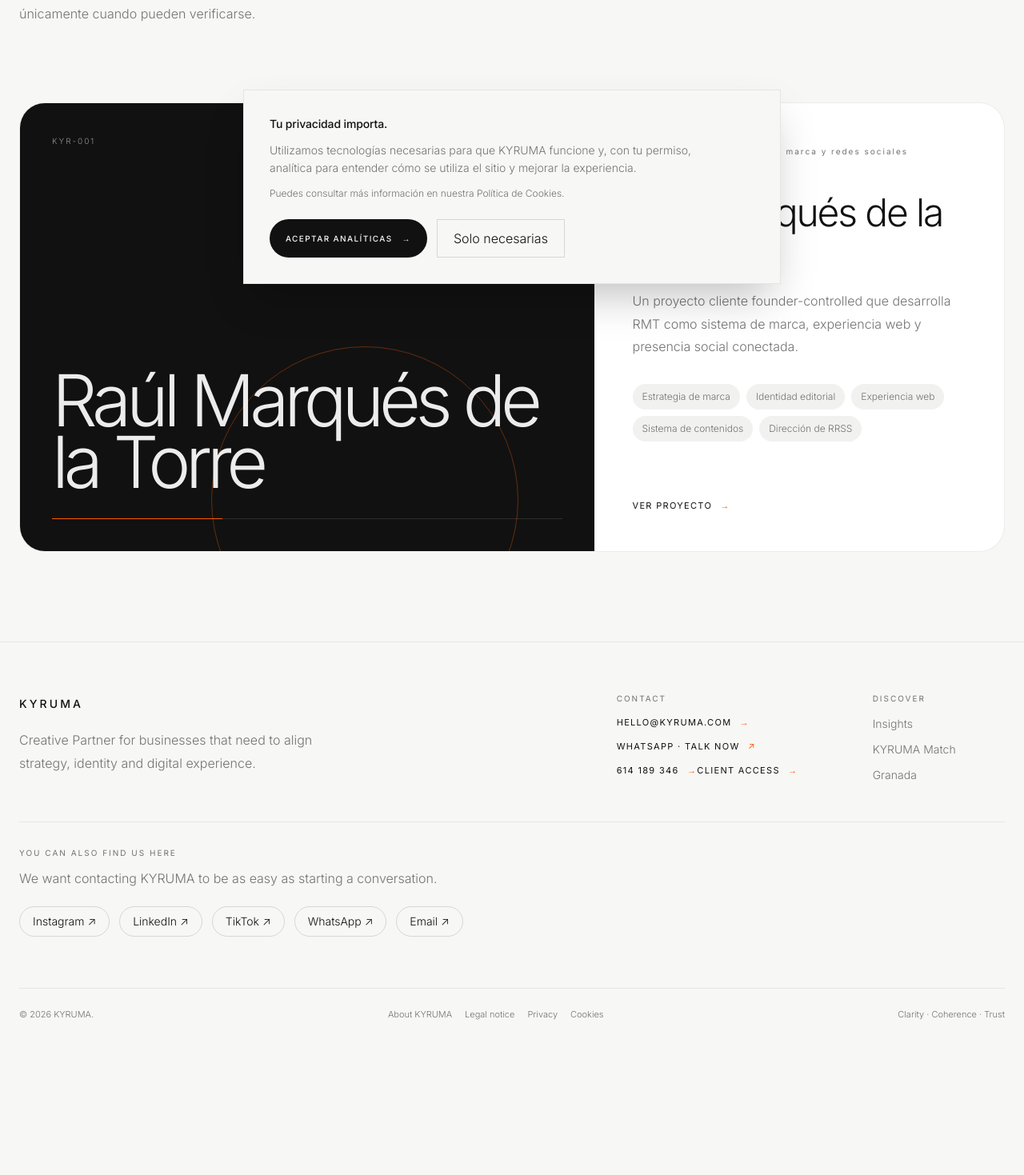
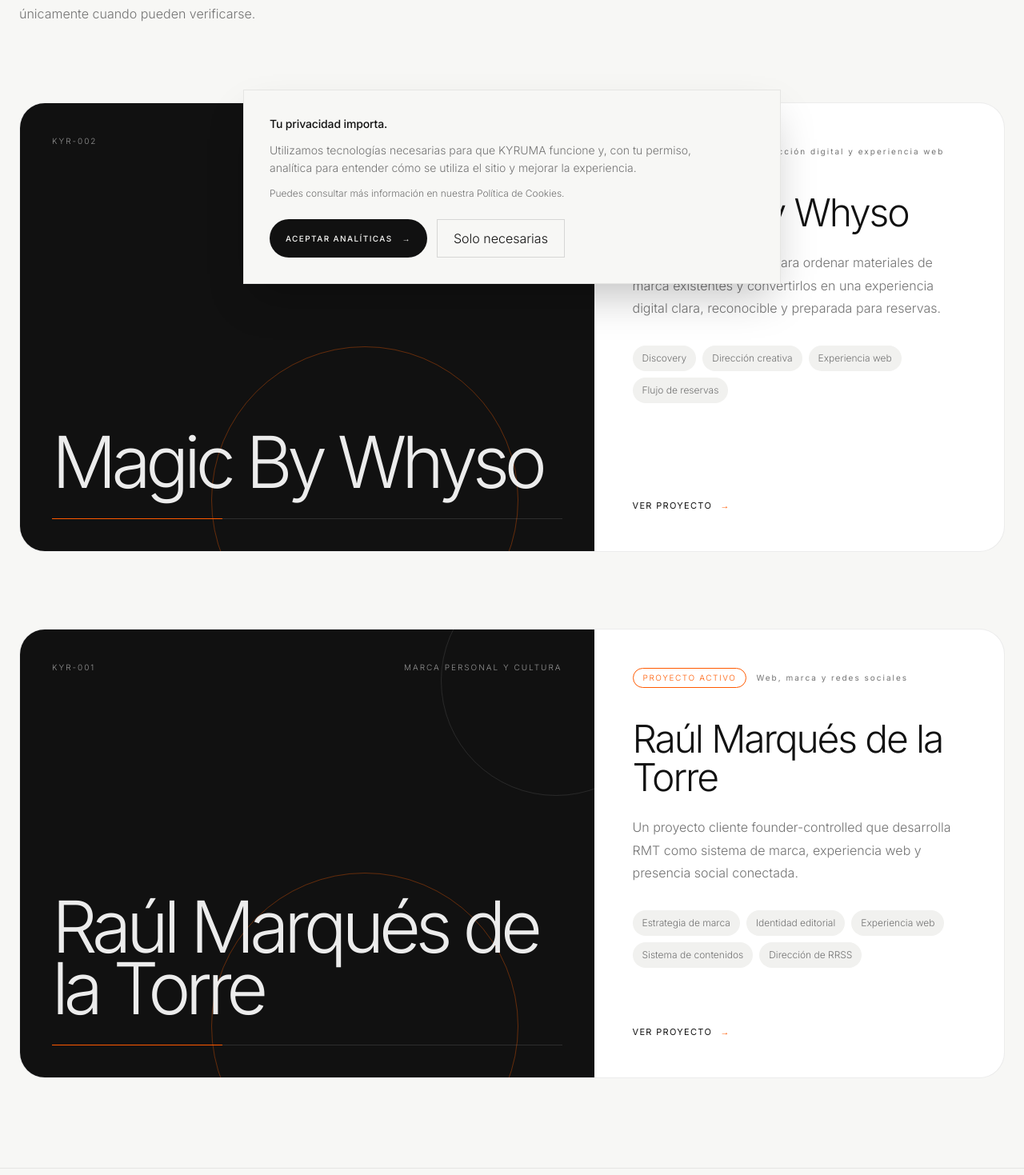
Before and after one commit to kyrumacreative-hub/kyruma-website, a Next.js app: page /trabajos in a window 1280 px wide. Shown: the part 421-1890 px from the top of the page at 80% size. Before the commit the page ends 1721 px from the top, so only its background shows below. Built offline with nearby package versions, Linux system fonts and the light colour scheme; no server answers.

Commit message:
Publish Magic By Whyso as approved partial proof
Publish the delivered Magic By Whyso case within the approved KYRUMA-authored digital/web scope while excluding pre-existing identity authorship and unverified metrics.

```diff
--- a/src/data/work.ts
+++ b/src/data/work.ts
@@ -113,9 +113,9 @@ const allWorkCases: readonly WorkCase[] = [
     publicId: "KYR-002",
     client: "Magic By Whyso",
     publicUrl: "https://magicbywhyso.kyruma.com",
-    updatedAt: "2026-08-30",
+    updatedAt: "2026-10-07",
     status: "completed",
-    publication: "hold",
+    publication: "public",
     headline: { es: "Magic By Whyso", en: "Magic By Whyso" },
     intro: {
       es: "Una marca de experiencias de viaje construyendo una expresión propia y una forma más clara de convertir interés en reserva.",
@@ -138,8 +138,8 @@ const allWorkCases: readonly WorkCase[] = [
       en: "Magic By Whyso brings together an evolving identity, brand materials, visual references and a booking flow that need to work as one experience.",
     },
     direction: {
-      es: "KYRUMA conectó Discovery, dirección creativa y diseño web alrededor de una identidad y materiales de marca preexistentes del cliente. El proyecto está entregado; el caso permanece en HOLD hasta registrar permiso de portfolio y claims aprobados.",
-      en: "KYRUMA connected Discovery, creative direction and web design around the client’s pre-existing identity and brand materials. The project is delivered; the case remains on HOLD until portfolio permission and approved claims are recorded.",
+      es: "KYRUMA conectó Discovery, dirección creativa y diseño web alrededor de una identidad y materiales de marca preexistentes del cliente. El caso se publica únicamente dentro de ese alcance documentado: no atribuimos a KYRUMA el logo ni la identidad original.",
+      en: "KYRUMA connected Discovery, creative direction and web design around the client’s pre-existing identity and brand materials. This case is published only within that documented scope: KYRUMA does not claim authorship of the original logo or identity.",
     },
     services: {
       es: ["Discovery", "Dirección creativa", "Experiencia web", "Flujo de reservas"],
@@ -150,8 +150,8 @@ const allWorkCases: readonly WorkCase[] = [
       en: ["Discovery received", "Client-provided identity materials reviewed", "Creative direction defined", "Web and digital assets delivered"],
     },
     next: {
-      es: "El siguiente paso no es ampliar el alcance: es registrar permiso de portfolio y definir exactamente qué claims pueden publicarse.",
-      en: "The next step is not broader scope: it is to record portfolio permission and define exactly which claims may be published.",
+      es: "El proyecto está entregado. Este caso permanece deliberadamente limitado a trabajo y entregables verificables; no publicamos métricas de rendimiento que no estén documentadas.",
+      en: "The project is delivered. This case is deliberately limited to verifiable work and deliverables; no undocumented performance metrics are published.",
     },
   },
   {
```
